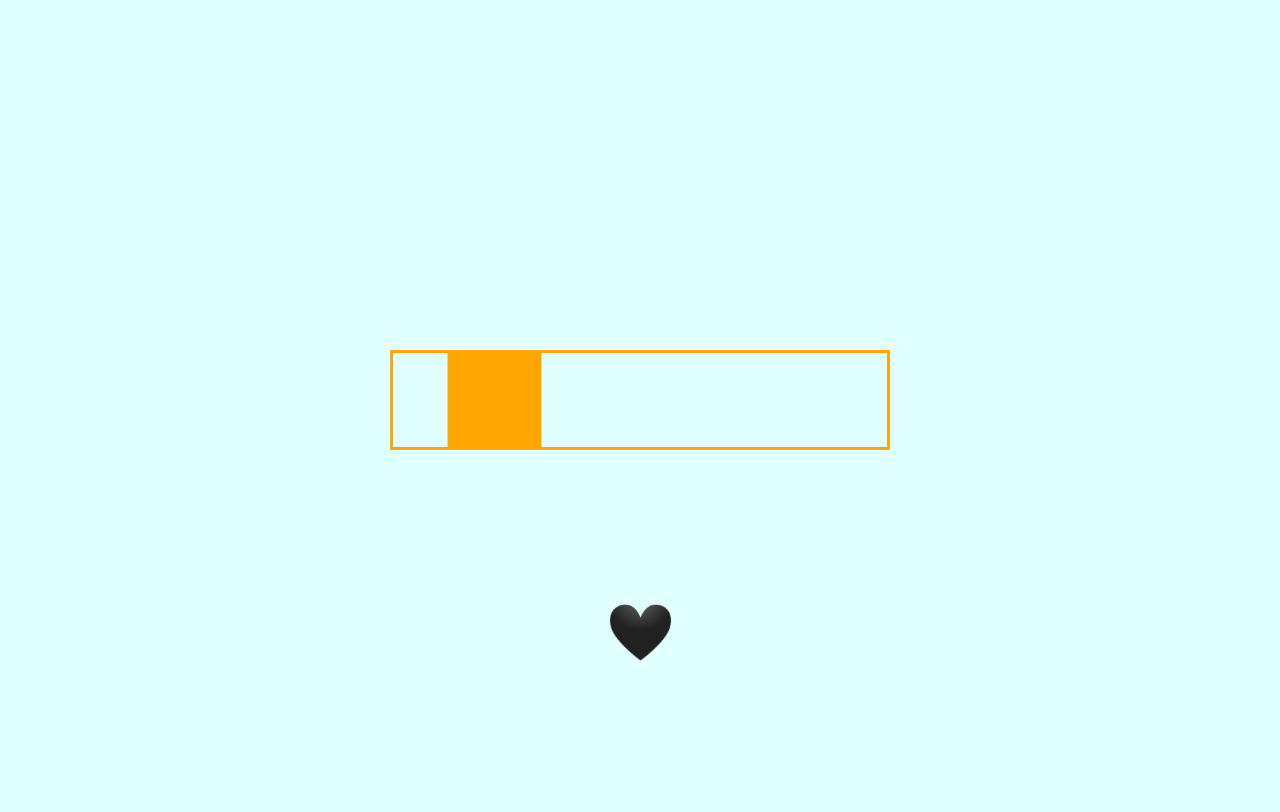
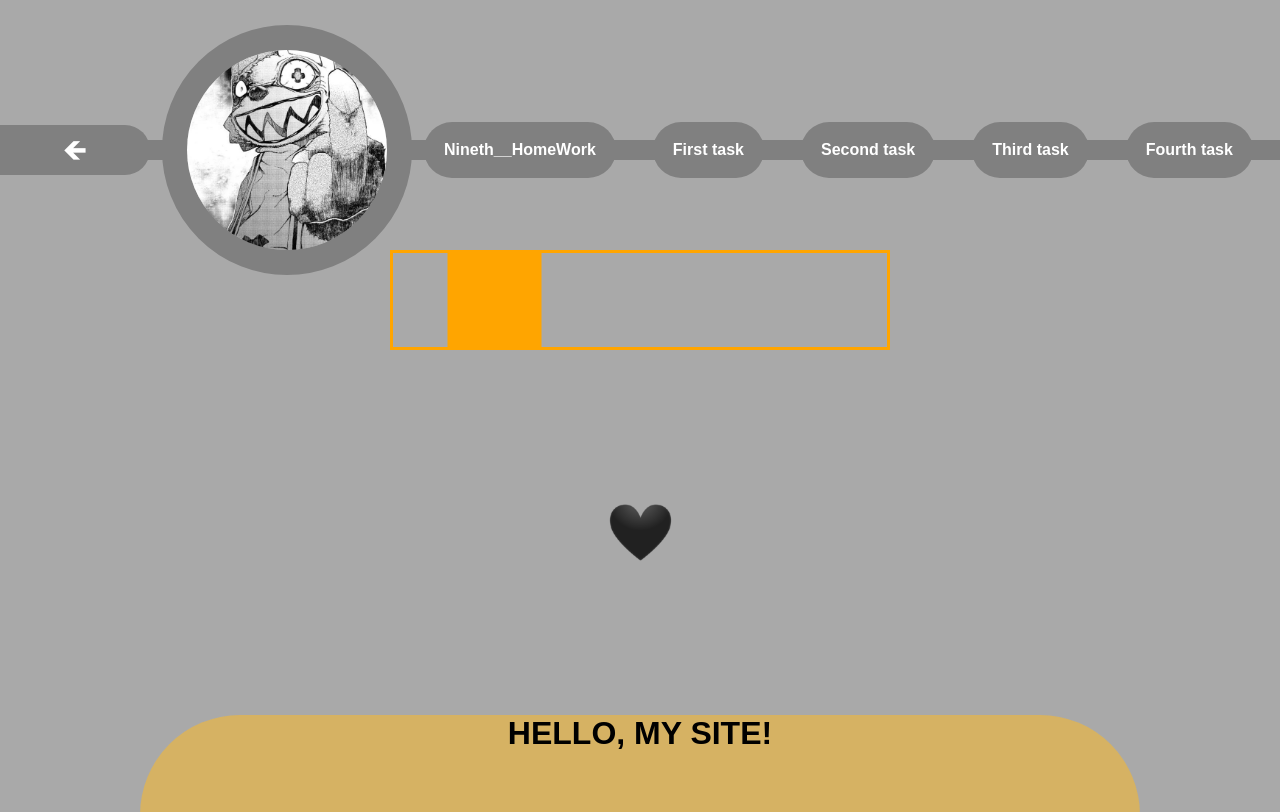
Before and after one commit to Nerieme/rsschool-cv, a plain HTML site: page ninethhomework/ninethhomework.html in a window 1280 px wide. Shown: the top 812 px of the page. Drawn offline with Linux system fonts and the light colour scheme.

Commit message:
feat: add nineth homework

```diff
--- a/ninethhomework/ninethhomework.html
+++ b/ninethhomework/ninethhomework.html
@@ -8,11 +8,30 @@
     </head>
     <body>
         <div class="page">
+            <head>
+                <nav class="navbar">
+                    <div class="navbar__line"></div>
+                    <a href="../eighthomework/eighthomework.html" class="arrow left__arrow">🡸</a>
+                    <div class="navbar__pic">
+                        <img src="./images/glaipnir.jpg" alt="Logotype_glaipnir" class="navbar__img">
+                    </div>
+                    <h1 class="navbar__header">Nineth__HomeWork</h1>
+                    <a href="#progr" class="navbar__link">First task</a>
+                    <a href="#heart" class="navbar__link">Second task</a>
+                    <a href="#school" class="navbar__link">Third task</a>
+                    <a href="#add" class="navbar__link">Fourth task</a>
+                    <a href="../index.html" class="arrow right__arrow">🡺</a>
+                </nav>
+            </head>
             <div class="progr">
+                <div class="anchor" id="progr"></div>
                 <div class="cubic"></div>
             </div>
-            <div class="heart"></div>
+            <div class="heart">
+                <div class="anchor" id="heart"></div>
+            </div>
             <div class="school">
+                <div class="anchor" id="school"></div>
                 <p class="school__text">HELLO, MY SITE!</p>
                 <div class="school__wrapper">
                     <div class="school__pic p1">
@@ -33,6 +52,7 @@
                 </div>
             </div>
             <div class="add">
+                <div class="anchor" id="add"></div>
                 <div class="add__bcg">
                     <div class="add__pic">
                         <img class="add__img" src="./images/coffee.png" alt="img">
--- a/ninethhomework/style.css
+++ b/ninethhomework/style.css
@@ -8,23 +8,128 @@ img {
     vertical-align: top;
 }
 
+a {
+    position: relative;
+    text-decoration: none;
+    z-index: 1;
+}
+
 .visually-hidden {
     position: fixed;
     transform: scale(0);
 }
 
 .page {
+    position: relative;
+    font-family: Arial, Helvetica, sans-serif;
     max-width: 1440px;
     min-height: 100vh;
     margin: 0 auto;
-    padding: 200px 0;
-    background-color: lightcyan;
+    padding: 50px 0 200px;
+    background-color: darkgray;
+    z-index: 0;
 }
+
+/* =========navbar========= */
+
+.navbar {
+    position: fixed;
+    width: 1440px;
+    display: flex;
+    justify-content: space-between;
+    align-items: center;
+    z-index: 1;
+}
+
+.navbar__pic {
+    width: 200px;
+    height: 200px;
+    border-radius: 50%;
+    outline: 25px solid gray;
+}
+
+.navbar__img {
+    position: relative;
+    width: 100%;
+    height: 100%;
+    border-radius: 50%;
+    object-fit: cover;
+    z-index: 1;
+}
+
+.navbar__header {
+    position: relative;
+    padding: 20px;
+    line-height: 16px;
+    font-size: 16px;
+    text-align: center;
+    border-radius: 35px;
+    color: white;
+    background-color: gray;
+    z-index: 1;
+}
+
+.navbar__line {
+    position: absolute;
+    width: 100%;
+    height: 20px;
+    background-color: gray;
+}
+
+.navbar__link {
+    font-weight: bold;
+    padding: 20px;
+    line-height: 16px;
+    font-size: 16px;
+    text-align: center;
+    border-radius: 35px;
+    color: white;
+    background-color: gray;
+}
+
+.navbar__link:hover {
+    color: white;
+    background-color: black;
+    transition: .5s;
+}
+
+.arrow {
+    width: 150px;
+    height: 50px;
+    line-height: 50px;
+    font-size: 30px;
+    text-align: center;
+    color: white;
+    background-color: gray;
+}
+
+.arrow:hover {
+    color: white;
+    background-color: black;
+    transition: .5s;
+}
+
+.right__arrow {
+    border-top-left-radius: 25px;
+    border-bottom-left-radius: 25px;
+}
+
+.left__arrow {
+    border-top-right-radius: 25px;
+    border-bottom-right-radius: 25px;
+}
+
+.anchor {
+    position: absolute;
+    top: -260px;
+}
+
 
 /* ========progress======== */
 
 .progr {
-    margin: 150px auto 0;
+    position: relative;
+    margin: 200px auto 0;
     width: 500px;
     height: 100px;
     border: 3px solid orange;
@@ -50,6 +155,7 @@ img {
 /* ==========heart========= */
 
 .heart {
+    position: relative;
     margin: 150px auto 0;
     width: 65px;
     height: 65px;
@@ -70,6 +176,7 @@ img {
 /* =========school========= */
 
 .school {
+    position: relative;
     margin: 150px auto 0;
     width: 1000px;
     height: 500px;
@@ -172,6 +279,7 @@ img {
 /* ==========add=========== */
 
 .add {
+    position: relative;
     margin: 150px auto 0;
     display: flex;
     justify-content: space-evenly;
@@ -200,7 +308,7 @@ img {
 }
 
 .add__bcg:hover {
-    animation: trig .7s linear, trig .7s .7s linear reverse;
+    animation: trig 1.4s linear, trig 1.4s .7s linear reverse;
     background-color: blue;
 }
 
@@ -213,7 +321,7 @@ img {
 }
 
 .add__bcg:hover > .add__pic {
-    animation: trigpic .7s ease-in-out, trigpic .7s .7s ease-in-out reverse;
+    animation: trigpic 1.4s ease-in-out, trigpic 1.4s .7s ease-in-out reverse;
 }
 
 .add__pic {
@@ -228,13 +336,18 @@ img {
 }
 
 @keyframes trig {
-    20% {
-        transform: rotate(15deg);
+    10% {
+        transform: rotate(5deg);
     }
-    60% {
+    30% {
         transform: rotate(-15deg);
         border-radius: 5%;
         box-shadow: 0px 0px 10px 5px rgba(0, 0, 0, 0.1);
+    }
+    50% {
+        transform: rotate(-45deg);
+        border-radius: 50%;
+        box-shadow: 0px 0px 10px 5px rgba(0, 0, 0, 0.4);
     }
     100% {
         transform: rotate(-45deg);
@@ -244,14 +357,17 @@ img {
 }
 
 @keyframes trigpic {
-    15% {
+    8% {
         transform: rotate(5deg);
     }
-    30% {
+    15% {
         transform: rotate(0deg);
     }
-    45% {
+    22% {
         transform: rotate(-5deg);
+    }
+    50% {
+        transform: rotate(45deg);
     }
     100% {
         transform: rotate(45deg);
```
Also changed, not shown: eighthomework/eighthomework.html (+1 -1 lines), index.html (+1 -0 lines), ninethhomework/images/glaipnir.jpg (added).
